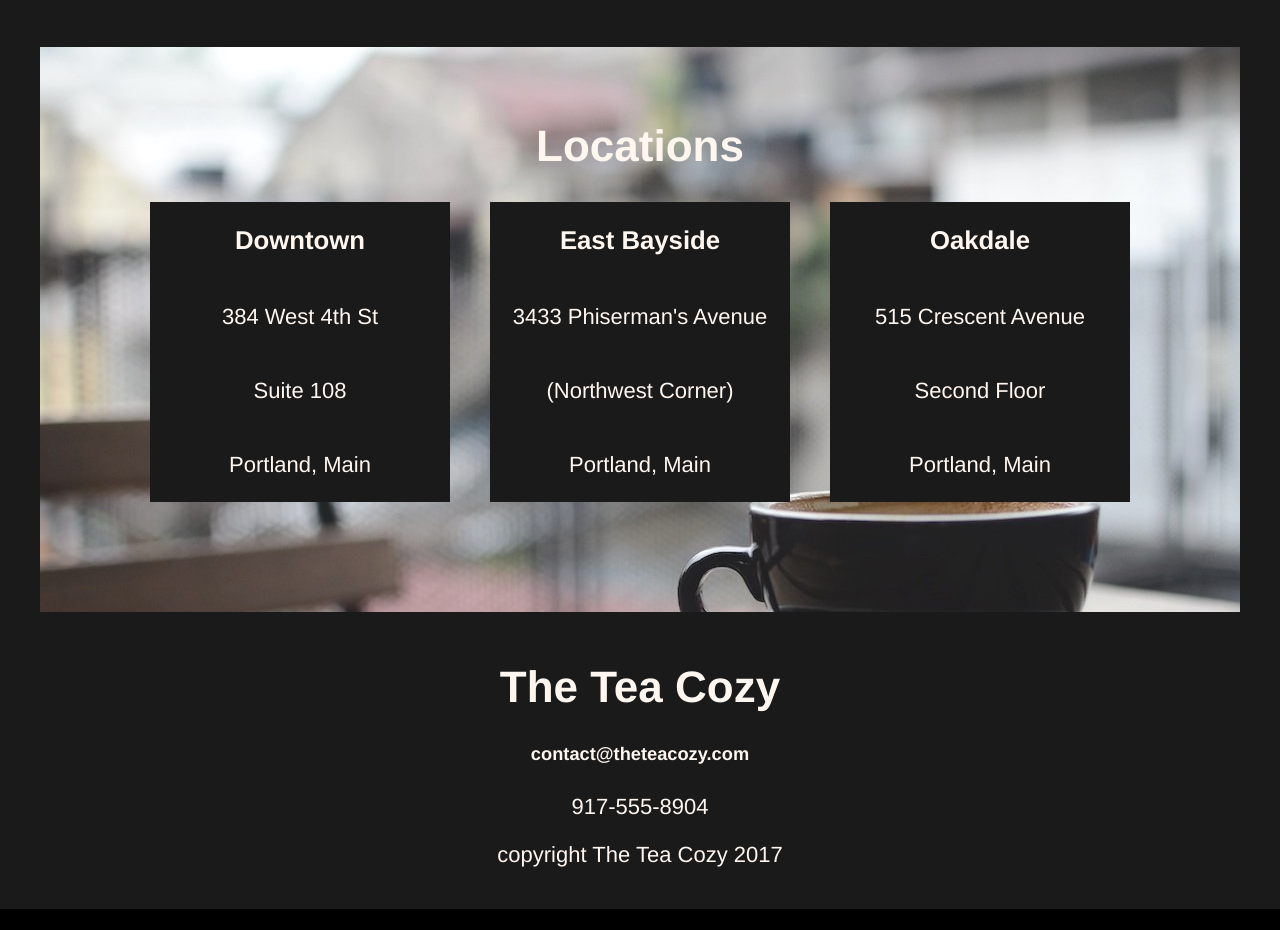
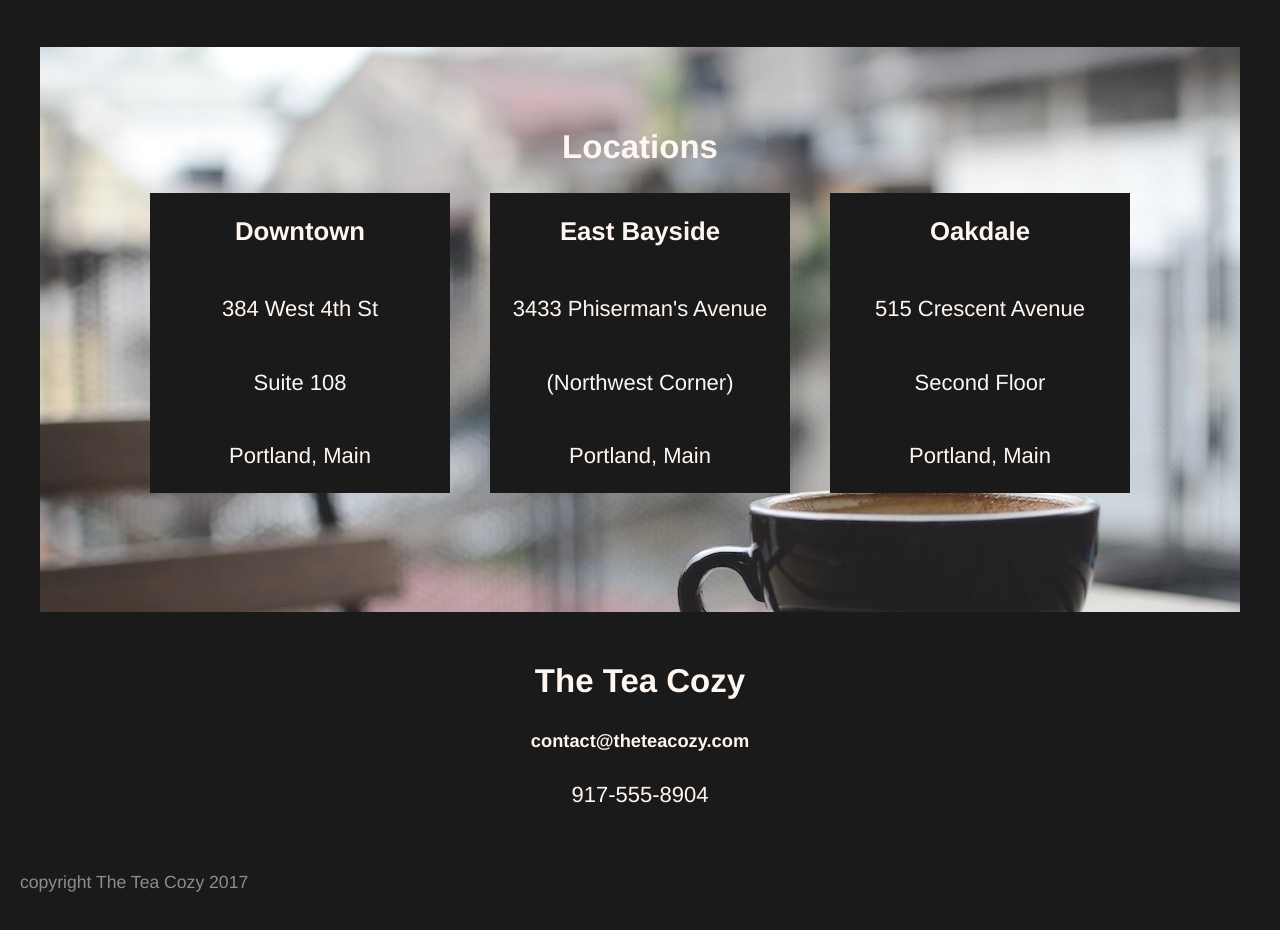
Before and after one commit to erickjbc/tea-cozy, a plain HTML site: page index.html in a window 1280 px wide. Shown: the part 1477-2407 px from the top of the page. Before the commit the page ends 2386 px from the top, so only its background shows below. Drawn offline with nearby package versions, Linux system fonts and the light colour scheme.

Commit message:
Adjusted h tags on locations and footer sections

```diff
--- a/index.html
+++ b/index.html
@@ -50,7 +50,7 @@
                 </div>
             </section>
             <section id="locations">
-                <h1>Locations</h1>
+                <h2>Locations</h2>
                 <div id="card-wrap">
                     <div class="location-card">
                         <h3>Downtown</h3>
@@ -74,10 +74,11 @@
             </section>
         </main>
         <footer>
-            <h1>The Tea Cozy</h1>
+            <h2>The Tea Cozy</h2>
             <h5>contact@theteacozy.com</h5>
             <p>917-555-8904</p>
-            <p>copyright The Tea Cozy 2017</p>
+            <br>
+            <p id="copyright">copyright The Tea Cozy 2017</p>
         </footer>
     </body>
 </html>
```
